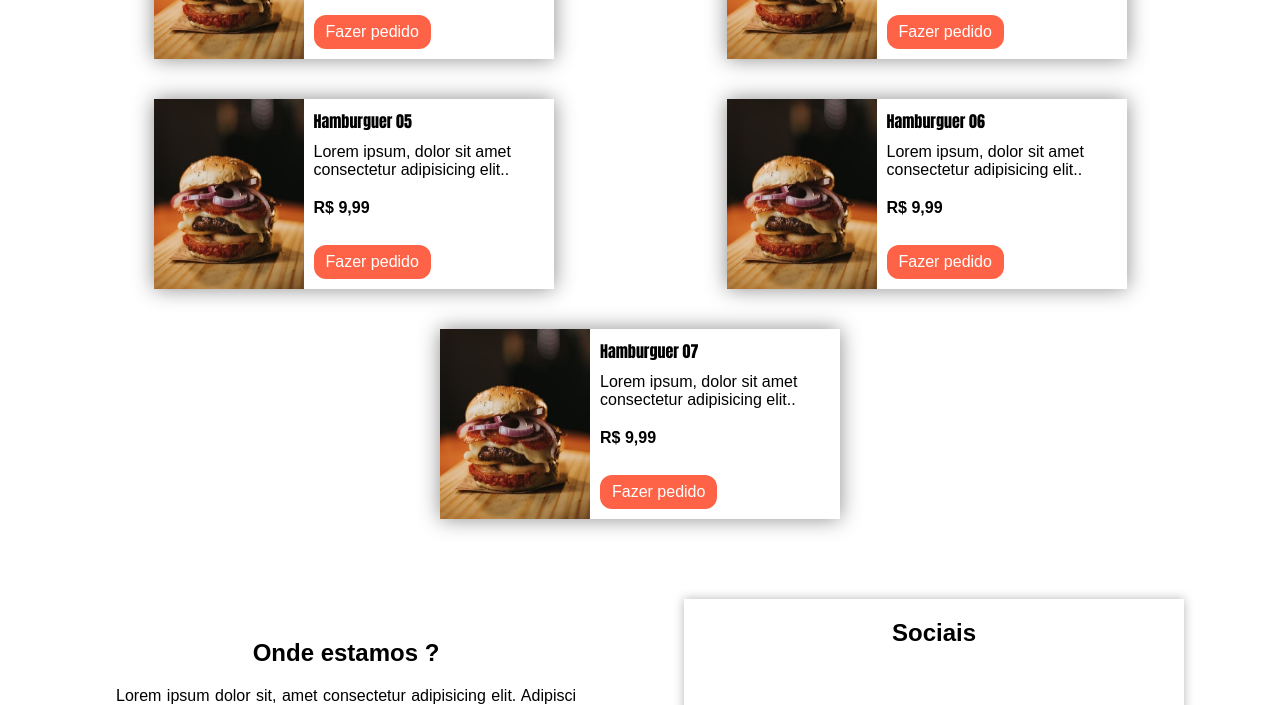
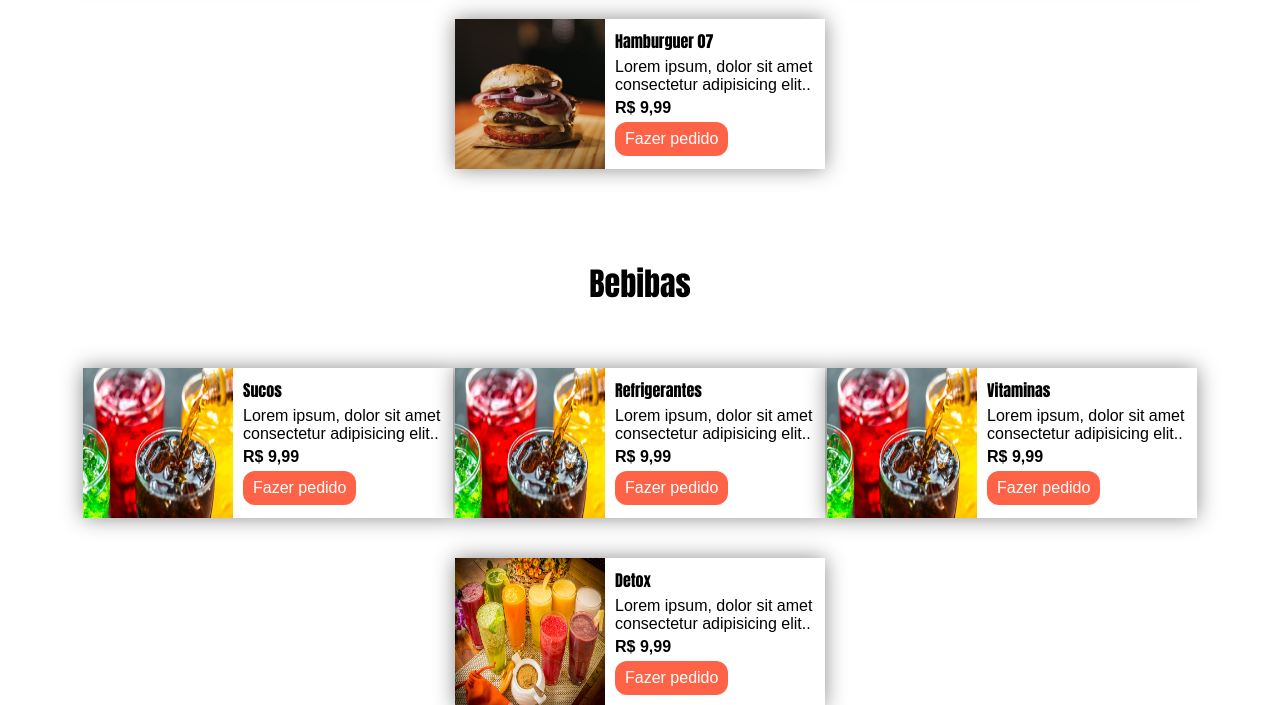
Before and after one commit to eractrus/hamburgueria, a plain HTML site: page index.html in a window 1280 px wide. Shown: the part 2082-2787 px from the top of the page. Drawn offline with Linux system fonts and the light colour scheme.

Commit message:
Área bebibas incluido

```diff
--- a/index.html
+++ b/index.html
@@ -54,7 +54,7 @@
         <div id="container-cardapio">
 
             <section class="hamburguer">
-                <h2>Hamburgueres</h2>
+                <h2 class="titulo">Hamburgueres</h2>
 
                 <div id="hamburguer-card">
                     <section class="container-card">
@@ -66,7 +66,7 @@
                             <p>Lorem ipsum, dolor sit amet consectetur adipisicing elit..</p>
                             <strong>
                                 <p>R$ 9,99</p>
-                            </strong><br>
+                            </strong>
 
                             <button><a href="#">Fazer pedido</a></button>
                         </div>
@@ -80,7 +80,7 @@
                             <p>Lorem ipsum, dolor sit amet consectetur adipisicing elit..</p>
                             <strong>
                                 <p>R$ 9,99</p>
-                            </strong><br>
+                            </strong>
 
                             <button><a href="#">Fazer pedido</a></button>
                         </div>
@@ -95,7 +95,7 @@
                             <p>Lorem ipsum, dolor sit amet consectetur adipisicing elit..</p>
                             <strong>
                                 <p>R$ 9,99</p>
-                            </strong><br>
+                            </strong>
                             <button><a href="#">Fazer pedido</a></button>
                         </div>
                     </section>
@@ -109,7 +109,7 @@
                             <p>Lorem ipsum, dolor sit amet consectetur adipisicing elit..</p>
                             <strong>
                                 <p>R$ 9,99</p>
-                            </strong><br>
+                            </strong>
                             <button><a href="#">Fazer pedido</a></button>
                         </div>
                     </section>
@@ -123,7 +123,7 @@
                             <p>Lorem ipsum, dolor sit amet consectetur adipisicing elit..</p>
                             <strong>
                                 <p>R$ 9,99</p>
-                            </strong><br>
+                            </strong>
                             <button><a href="#">Fazer pedido</a></button>
                         </div>
                     </section>
@@ -137,7 +137,7 @@
                             <p>Lorem ipsum, dolor sit amet consectetur adipisicing elit..</p>
                             <strong>
                                 <p>R$ 9,99</p>
-                            </strong><br>
+                            </strong>
                             <button><a href="#">Fazer pedido</a></button>
                         </div>
                     </section>
@@ -151,13 +151,77 @@
                             <p>Lorem ipsum, dolor sit amet consectetur adipisicing elit..</p>
                             <strong>
                                 <p>R$ 9,99</p>
-                            </strong><br>
+                            </strong>
                             <button><a href="#">Fazer pedido</a></button>
                         </div>
                     </section>
                 </div>
 
             </section>
+
+            <div id="bebidas">
+                <h2 class="titulo">Bebibas</h2>
+
+                <div id="card-bebida">
+
+                    <section class="container-card">
+                        <div class="card">
+                            <img src="imagem/bebida-card.jpg" alt="Imagem de hamburguer">
+                        </div>
+                        <div class="texto-card">
+                            <h4>Sucos</h4>
+                            <p>Lorem ipsum, dolor sit amet consectetur adipisicing elit..</p>
+                            <strong>
+                                <p>R$ 9,99</p>
+                            </strong>
+                            <button><a href="#">Fazer pedido</a></button>
+                        </div>
+                    </section>
+
+                    <section class="container-card">
+                        <div class="card">
+                            <img src="imagem/bebida-card.jpg" alt="Imagem de hamburguer">
+                        </div>
+                        <div class="texto-card">
+                            <h4>Refrigerantes</h4>
+                            <p>Lorem ipsum, dolor sit amet consectetur adipisicing elit..</p>
+                            <strong>
+                                <p>R$ 9,99</p>
+                            </strong>
+                            <button><a href="#">Fazer pedido</a></button>
+                        </div>
+                    </section>
+
+                    <section class="container-card">
+                        <div class="card">
+                            <img src="imagem/bebida-card.jpg" alt="Imagem de hamburguer">
+                        </div>
+                        <div class="texto-card">
+                            <h4>Vitaminas</h4>
+                            <p>Lorem ipsum, dolor sit amet consectetur adipisicing elit..</p>
+                            <strong>
+                                <p>R$ 9,99</p>
+                            </strong>
+                            <button><a href="#">Fazer pedido</a></button>
+                        </div>
+                    </section>
+
+                    <section class="container-card">
+                        <div class="card">
+                            <img src="imagem/imagem04-header.jpg" alt="Imagem de hamburguer">
+                        </div>
+                        <div class="texto-card">
+                            <h4>Detox</h4>
+                            <p>Lorem ipsum, dolor sit amet consectetur adipisicing elit..</p>
+                            <strong>
+                                <p>R$ 9,99</p>
+                            </strong>
+                            <button><a href="#">Fazer pedido</a></button>
+                        </div>
+                    </section>
+
+                </div>
+            </div>
 
         </div>
 
--- a/style.css
+++ b/style.css
@@ -257,7 +257,7 @@ main{
 
 }
 
-.hamburguer h2{
+.titulo{
     text-align: center ;
     margin: 30px auto;
     padding: 10px;
@@ -266,14 +266,30 @@ main{
     font-size: 2em;
 }
 
+
+
+/* card cardápio */
+
 #hamburguer-card{
     display: flex;
     justify-content: space-between;
     flex-wrap: wrap;
     margin: 20px auto;
 }
+
+#bebidas{
+    padding: 10px 15px;
+}
+
+#card-bebida{
+    display: flex;
+    justify-content: space-between;
+    flex-wrap: wrap;
+    margin: 20px auto;
+}
 .container-card{
-    width: 400px;
+    width: auto;
+    height: 150px;
     display: flex;
     margin: 20px auto;
     box-shadow: 0px 0px 20px rgba(0, 0, 0, 0.451);
@@ -303,12 +319,13 @@ main{
 }
 
 .texto-card p{
-    padding: 10px 0px;
+    margin: 5px 0px;
+    width: 200px;
 }
 
 .texto-card button{
     background-color: var(--cordestaque);
-    padding: 8px 12px;
+    padding: 8px 10px;
     border-radius: 12px;
     border: none;
     font-family: Arial, Helvetica, sans-serif;
```
